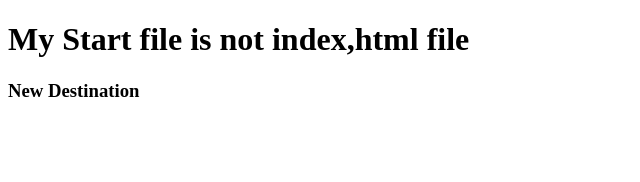
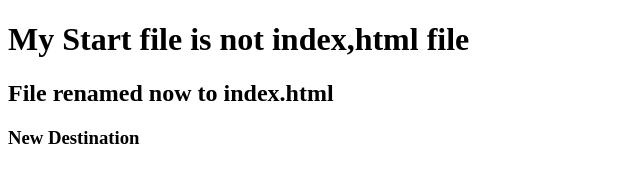
Before and after one commit to Tanvir-Ahmed-Chowdhury/my-second-repo, a plain HTML site: page index.html in a window 1280 px wide. Shown: the whole page, without its empty margins (0-640 px from the left). Drawn offline with Linux system fonts and the light colour scheme.

Commit message:
second commit

```diff
--- a/start.html
+++ b/index.html
@@ -8,7 +8,9 @@
 </head>
 <body>
     <h1>My Start file is not index,html file</h1>
+    <h2>File renamed now to index.html</h2>
     <h3>New Destination</h3>
+
 
 </body>
 </html>
```
